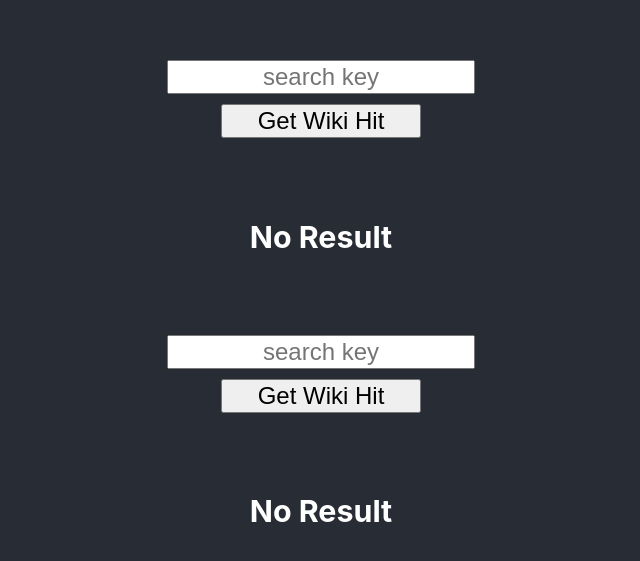
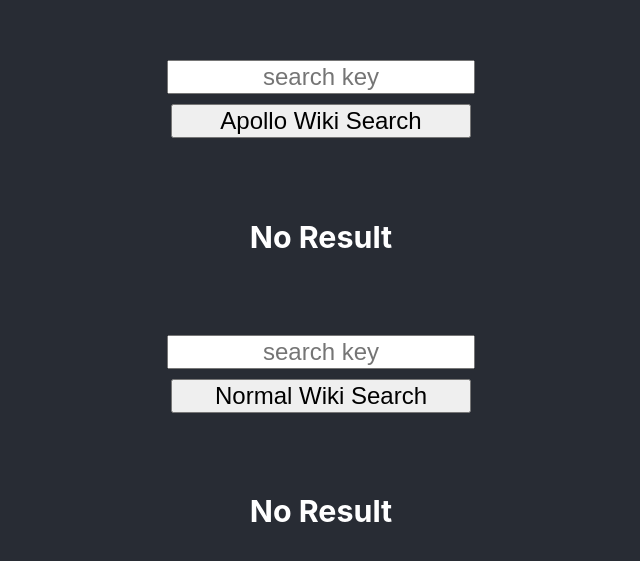
Before and after one commit to elye/demo_graphql_fullstack_mobile, a React (Create React App) app in the folder client-web/: page / in a window 1280 px wide. Shown: the part 115-676 px from the top of the page, without its empty margins (319-959 px from the left). Built offline with nearby package versions, Linux system fonts and the light colour scheme.

Commit message:
Separate the client-web submit button caption

```diff
--- a/client-web/src/Container.js
+++ b/client-web/src/Container.js
@@ -25,7 +25,7 @@ export default class Container extends Component {
     render() {
         return (
             <div>
-                <div><SearchBox onSubmit={(keyword) => this.onChange(keyword)}/></div>
+                <div><SearchBox caption={"Apollo Wiki Search"} onSubmit={(keyword) => this.onChange(keyword)}/></div>
                 <div><WikiFetch keyword={this.state.keyword}/></div>
                 <div><NormalFetch /></div>
             </div>
--- a/client-web/src/NormalFetch.js
+++ b/client-web/src/NormalFetch.js
@@ -54,7 +54,7 @@ function NormalFetch() {
 
     return (
         <div>
-            <div><SearchBox onSubmit={(keyword) => setKeyword(keyword)}/></div>
+            <div><SearchBox caption={"Normal Wiki Search"} onSubmit={(keyword) => setKeyword(keyword) }/></div>
             <div>
                 {error &&  <SearchResult value={error} />}
                 {isLoading ?
--- a/client-web/src/SearchBox.js
+++ b/client-web/src/SearchBox.js
@@ -20,7 +20,7 @@ export default class SearchBox extends Component {
                     <InputBox onChange={this.onChange}/>
                 </div>
                 <button className="key-submit-button" type="submit">
-                    Get Wiki Hit
+                    {this.props.caption}
                 </button>
             </form>
         );
--- a/client-web/src/index.css
+++ b/client-web/src/index.css
@@ -20,7 +20,7 @@ code {
 }
 
 .key-submit-button {
-  width: 200px;
+  width: 300px;
   margin-top: 10px;
   margin-bottom: 50px;
   font-size: 24px;
```
